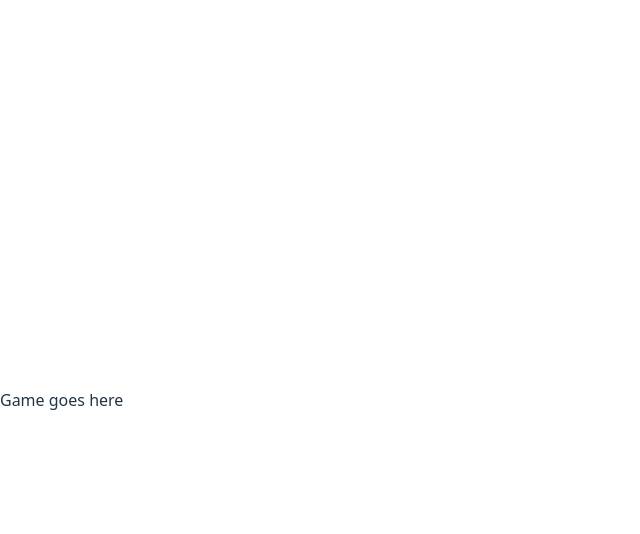
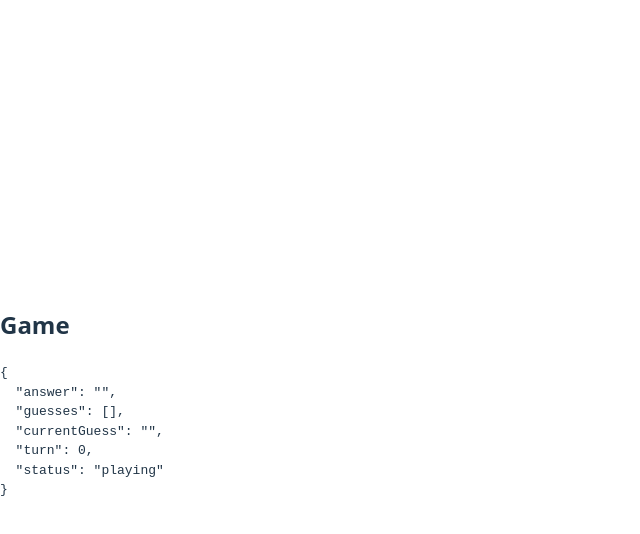
Before and after one commit to ofshvmin/wordle, a React (Vite) app in the folder wordle-react/: page / in a window 1280 px wide. Both pictures are taken after a click on the button "Play". Shown: the top 534 px of the page, without its empty margins (0-640 px from the left). Built offline with nearby package versions, Linux system fonts and the light colour scheme.

Commit message:
Mount Game component and scaffold reducer-based game state

```diff
--- a/wordle-react/src/App.jsx
+++ b/wordle-react/src/App.jsx
@@ -1,12 +1,13 @@
 import { useState } from "react";
 import Landing from "./components/Landing";
+import Game from "./components/Game";
 
 function App() {
   const [started, setStarted] = useState(false);
 
   return (
     <div className="app">
-      {started ? <div>Game goes here</div> : <Landing onStart={() => setStarted(true)} />}
+      {started ? <Game /> : <Landing onStart={() => setStarted(true)} />}
     </div>
   );
 }
--- a/wordle-react/src/components/Game.jsx
+++ b/wordle-react/src/components/Game.jsx
@@ -0,0 +1,27 @@
+import { useReducer } from "react";
+
+const initialState = {
+  answer: "",
+  guesses: [],
+  currentGuess: "",
+  turn: 0,
+  status: "playing", // "playing" | "won" | "lost"
+};
+
+function reducer(state, action) {
+  switch (action.type) {
+    default:
+      return state;
+  }
+}
+
+export default function Game() {
+  const [state] = useReducer(reducer, initialState);
+
+  return (
+    <div>
+      <h2>Game</h2>
+      <pre>{JSON.stringify(state, null, 2)}</pre>
+    </div>
+  );
+}
```
